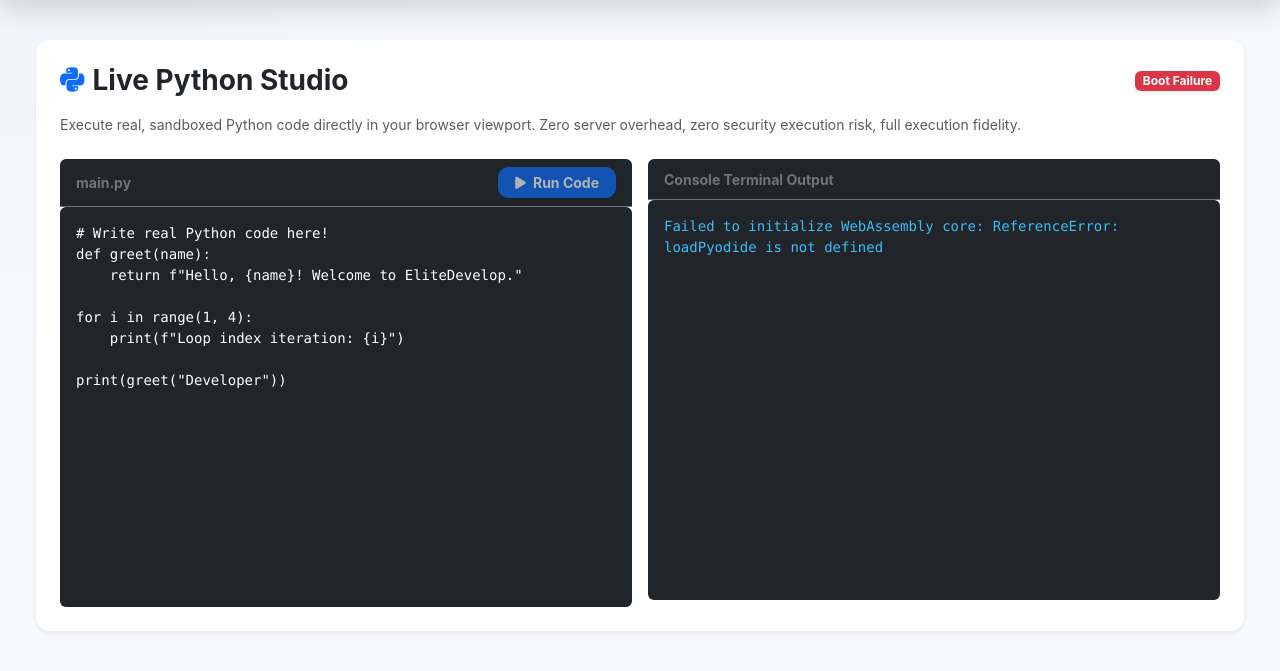
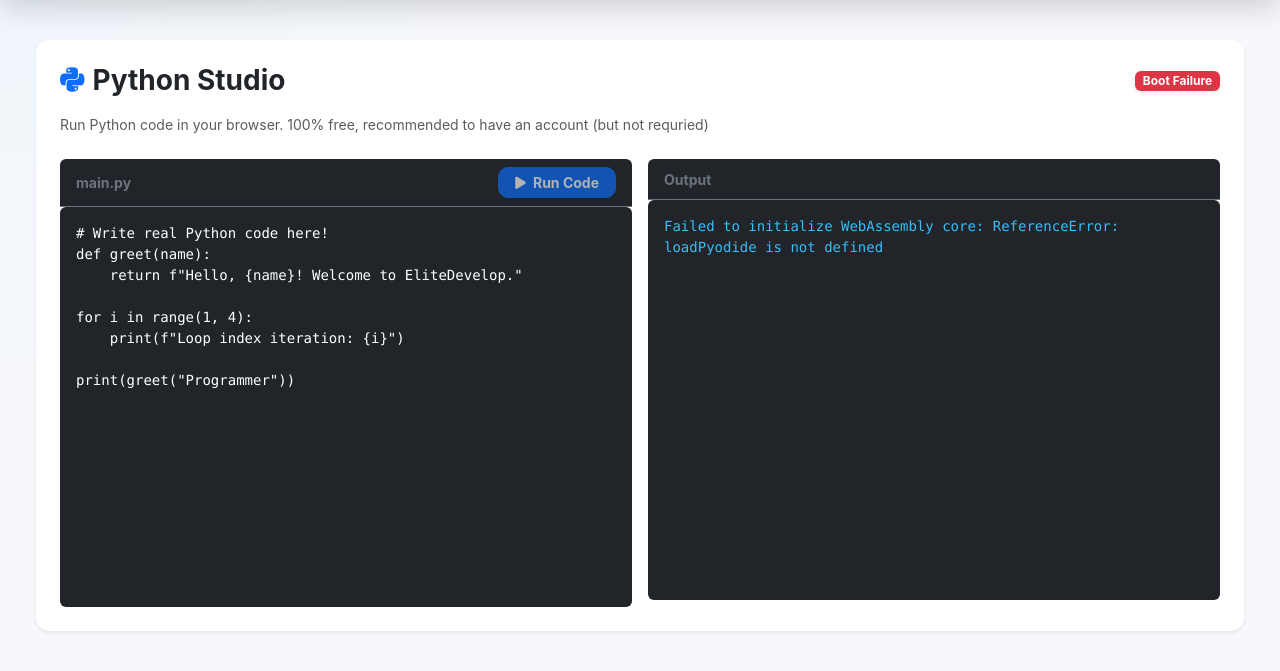
Before and after one commit to sockglide43856/elitedevelop, a Django app: page /py/ in a window 1280 px wide. Shown: the part 66-737 px from the top of the page. Run offline with Django 5.2, Linux system fonts and the light colour scheme; data that the repository does not hold is empty; some libraries are stand-ins or nearby versions.

Commit message:
Improvements

```diff
--- a/templates/pyexec.html
+++ b/templates/pyexec.html
@@ -6,11 +6,10 @@
 <div class="container-fluid px-4 py-3">
     <div class="card shadow-sm border-0 p-4">
         <div class="d-flex justify-content-between align-items-center mb-3">
-            <h3 class="fw-bold m-0"><i class="fa-brands fa-python text-primary me-2"></i>Live Python Studio</h3>
+            <h3 class="fw-bold m-0"><i class="fa-brands fa-python text-primary me-2"></i>Python Studio</h3>
             <span class="badge bg-success shadow-sm" id="engine-status"><i class="fa-solid fa-microchip fa-spin me-1"></i> Booting Pyodide Runtime...</span>
         </div>
-        <p class="text-muted small mt-0 mb-4">Execute real, sandboxed Python code directly in your browser viewport. Zero server overhead, zero security execution risk, full execution fidelity.</p>
-
+        <p class="text-muted small mt-0 mb-4">Run Python code in your browser. 100% free, recommended to have an account (but not requried)
         <div class="row g-3">
             <div class="col-md-6">
                 <div class="d-flex justify-content-between align-items-center bg-dark text-light px-3 py-2 rounded-top border-bottom border-secondary">
@@ -26,15 +25,15 @@ def greet(name):
 for i in range(1, 4):
     print(f"Loop index iteration: {i}")
 
-print(greet("Developer"))
+print(greet("Programmer"))
 </textarea>
             </div>
 
             <div class="col-md-6">
                 <div class="bg-dark text-light px-3 py-2 rounded-top border-bottom border-secondary">
-                    <span class="small fw-bold text-secondary">Console Terminal Output</span>
+                    <span class="small fw-bold text-secondary">Output</span>
                 </div>
-                <div id="console-output" class="form-control font-monospace text-success bg-dark p-3 rounded-bottom border-0 overflow-auto" style="height: 400px; white-space: pre-wrap; font-size: 14px; line-height: 1.5; color: #38bdf8 !important;">Loading WebAssembly engine profiles...
+                <div id="console-output" class="form-control font-monospace text-success bg-dark p-3 rounded-bottom border-0 overflow-auto" style="height: 400px; white-space: pre-wrap; font-size: 14px; line-height: 1.5; color: #38bdf8 !important;">Loading engine profiles...
 </div>
             </div>
         </div>
```
Also changed, not shown: qr_generator/templates/generator.html (+11 -11 lines).
